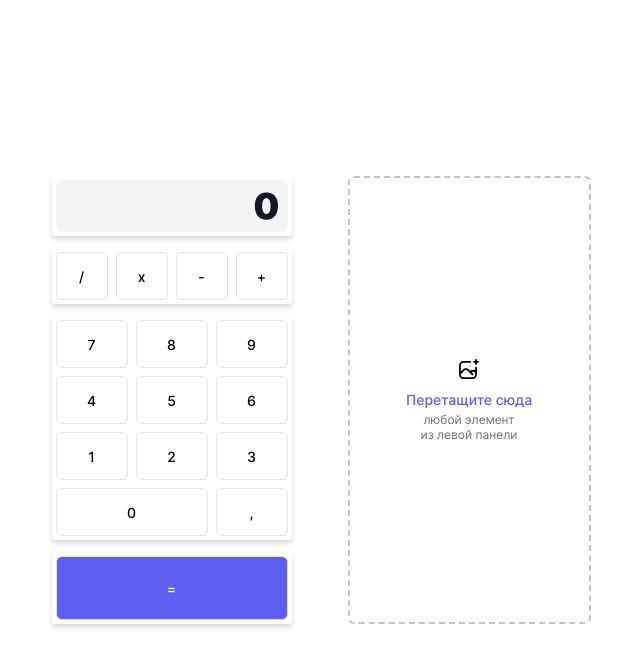
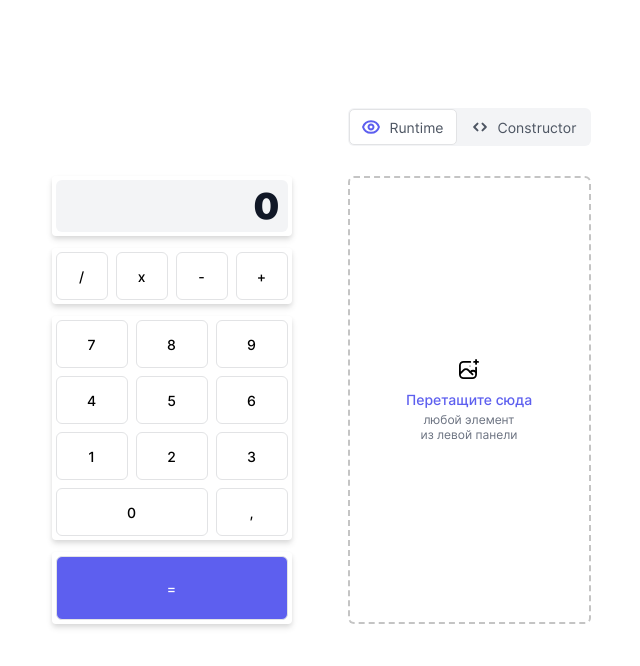
Before and after one commit to netitov/dnd-calculator, a React (Create React App) app: page / in a window 1280 px wide. Shown: the top 666 px of the page, without its empty margins (319-959 px from the left). Built offline with nearby package versions, Linux system fonts and the light colour scheme.

Commit message:
create comp Switcher

```diff
--- a/src/components/App/App.css
+++ b/src/components/App/App.css
@@ -2,6 +2,8 @@
   --box-shadow: 0px 2px 4px rgb(0 0 0 / 6%), 0px 4px 6px rgb(0 0 0 / 10%);
   --iris-color: #5D5FEF;
   --standart-radius: 6px;
+  --light-grey: #F3F4F6;
+  --switcher-heigth: 38px;
 }
 
 .page {
--- a/src/components/CalcBlock/CalcBlock.js
+++ b/src/components/CalcBlock/CalcBlock.js
@@ -66,7 +66,6 @@
       // When dragging downwards, only move when the cursor is below 50%
       // When dragging upwards, only move when the cursor is above 50%
       // Dragging downwards
-      //console.log(dragIndex-hoverIndex, hoverClientY-hoverMiddleY, item.candrop)
       if (dragIndex < hoverIndex && hoverClientY < hoverMiddleY && item.candrop) {
         return;
       };
--- a/src/components/Calculator/Calculator.css
+++ b/src/components/Calculator/Calculator.css
@@ -26,7 +26,7 @@
 .calculator__disp-wrapper {
   width: 100%;
   height: 100%;
-  background: #F3F4F6;
+  background: var(--light-grey);
   display: flex;
   align-items: center;
   justify-content: flex-end;
--- a/src/components/Constructor/Constructor.css
+++ b/src/components/Constructor/Constructor.css
@@ -4,4 +4,11 @@
   align-items: center;
   flex-wrap: wrap;
   gap: 56px;
+  position: relative;
 }
+
+@media (max-width: 580px) {
+  .constructor {
+    margin-top: 60px;
+  }
+}
--- a/src/components/Constructor/Constructor.js
+++ b/src/components/Constructor/Constructor.js
@@ -1,5 +1,6 @@
 import Calculator from '../Calculator/Calculator';
 import DragZone from '../DragZone/DragZone';
+import Switcher from '../Switcher/Switcher';
 import { useState } from 'react';
 import { useDrop } from 'react-dnd';
 import { ItemTypes, calcData } from '../../utils/constants';
@@ -63,6 +64,7 @@
 
   return (
     <div className="constructor">
+      <Switcher />
       <Calculator
         calcData={calcData}
         candrop={false}
--- /dev/null
+++ b/src/components/Switcher/Switcher.css
@@ -0,0 +1,38 @@
+.switcher {
+  width: 243px;
+  height: var(--switcher-heigth);
+  background: var(--light-grey);
+  border-radius: var(--standart-radius);
+  padding: 1px;
+  box-sizing: border-box;
+  display: grid;
+  grid-template-columns: 108px 133px;
+  position: absolute;
+  top: calc(-30px - var(--switcher-heigth));
+  right: 0;
+}
+
+.switcher__cont {
+  display: flex;
+  align-items: center;
+  justify-content: center;
+  cursor: pointer;
+}
+
+.switcher__cont_active {
+  background: #fff;
+  border: 1px solid #E2E3E5;
+  border-radius: 5px;
+  cursor: auto;
+}
+
+.switcher__cont_active path {
+  stroke: var(--iris-color);
+}
+
+.switcher__title {
+  margin: 0 0 0 8px;
+  font-size: 14px;
+  line-height: 15px;
+  color: #4D5562;
+}
--- /dev/null
+++ b/src/components/Switcher/Switcher.js
@@ -0,0 +1,28 @@
+
+import eyelogo from '../../images/eye.svg';
+import arrowslogo from '../../images/arrows.svg';
+
+function Switcher() {
+  return (
+    <div className="switcher">
+
+      <div className="switcher__cont switcher__cont_active">
+        <svg width="20" height="20" viewBox="0 0 20 20" fill="none" xmlns="http://www.w3.org/2000/svg">
+          <path d="M11.7678 11.7678C12.2366 11.2989 12.5 10.663 12.5 10C12.5 9.33696 12.2366 8.70107 11.7678 8.23223C11.2989 7.76339 10.663 7.5 10 7.5C9.33696 7.5 8.70107 7.76339 8.23223 8.23223C7.76339 8.70107 7.5 9.33696 7.5 10C7.5 10.663 7.76339 11.2989 8.23223 11.7678C8.70107 12.2366 9.33696 12.5 10 12.5C10.663 12.5 11.2989 12.2366 11.7678 11.7678Z" stroke="#4D5562" strokeWidth="2" strokeLinecap="round" strokeLinejoin="round"/>
+          <path d="M2.04834 9.99999C3.11001 6.61916 6.26917 4.16666 10 4.16666C13.7317 4.16666 16.89 6.61916 17.9517 9.99999C16.89 13.3808 13.7317 15.8333 10 15.8333C6.26917 15.8333 3.11001 13.3808 2.04834 9.99999Z" stroke="#4D5562" strokeWidth="2" strokeLinecap="round" strokeLinejoin="round"/>
+        </svg>
+        <p className="switcher__title">Runtime</p>
+      </div>
+
+      <div className="switcher__cont">
+        <svg width="20" height="20" viewBox="0 0 20 20" fill="none" xmlns="http://www.w3.org/2000/svg">
+          <path d="M7.5 13.3333L4.16666 10L7.5 6.66668M12.5 6.66668L15.8333 10L12.5 13.3333" stroke="#4D5562" strokeWidth="2" strokeLinecap="round" strokeLinejoin="round"/>
+        </svg>
+        <p className="switcher__title">Constructor</p>
+      </div>
+
+    </div>
+  );
+}
+
+export default Switcher;
--- a/src/index.css
+++ b/src/index.css
@@ -5,3 +5,4 @@
 @import url(./components/Calculator/Calculator.css);
 @import url(./components/DragZone/DragZone.css);
 @import url(./components/Constructor/Constructor.css);
+@import url(./components/Switcher/Switcher.css);
```
Also changed, not shown: src/images/arrows.svg (added), src/images/eye.svg (added). Lines whose indentation alone changed are shown as unchanged.
